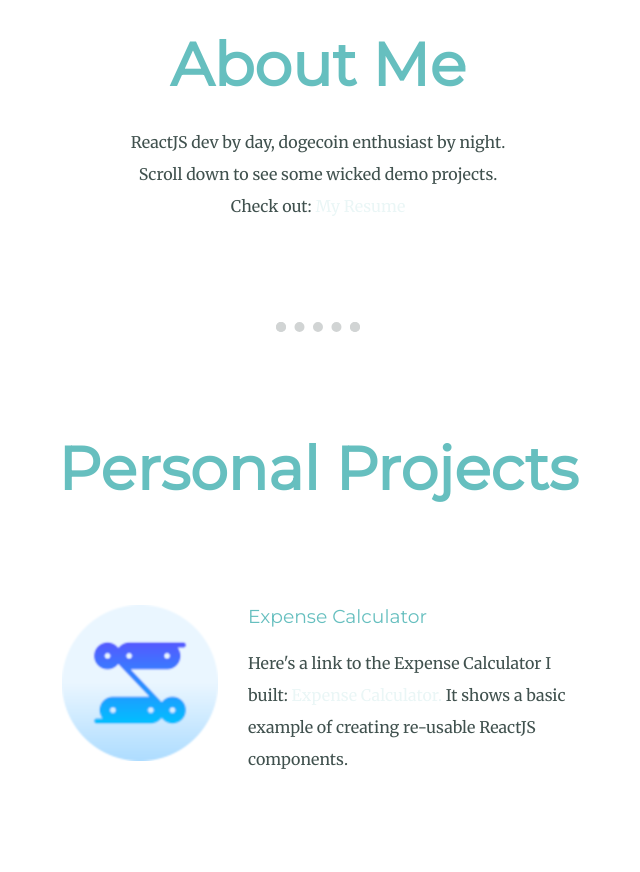
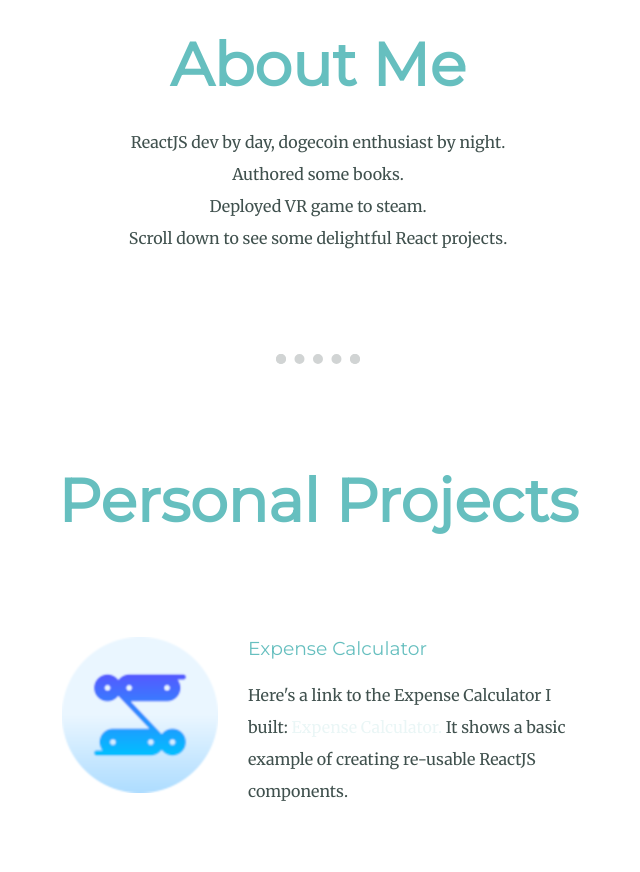
Before and after one commit to tylerbare98/Portfolio, a website: page index.html in a window 1280 px wide. Shown: the part 1120-1992 px from the top of the page, without its empty margins (322-962 px from the left). Drawn offline with Linux system fonts and the light colour scheme.

Commit message:
changed about me

```diff
--- a/index.html
+++ b/index.html
@@ -34,11 +34,9 @@
     </h1>
     <p id="intro">
      ReactJS dev by day, dogecoin enthusiast by night. </br>
-     Scroll down to see some wicked demo projects. </br>
-     Check out:
-     <a href="resume.html" id="resumeA" target="_blank">
-      My Resume
-     </a>
+     Authored some books. </br>
+     Deployed VR game to steam. </br>
+     Scroll down to see some delightful React projects. </br>
     </p>
    </div>
    <hr/>
```
